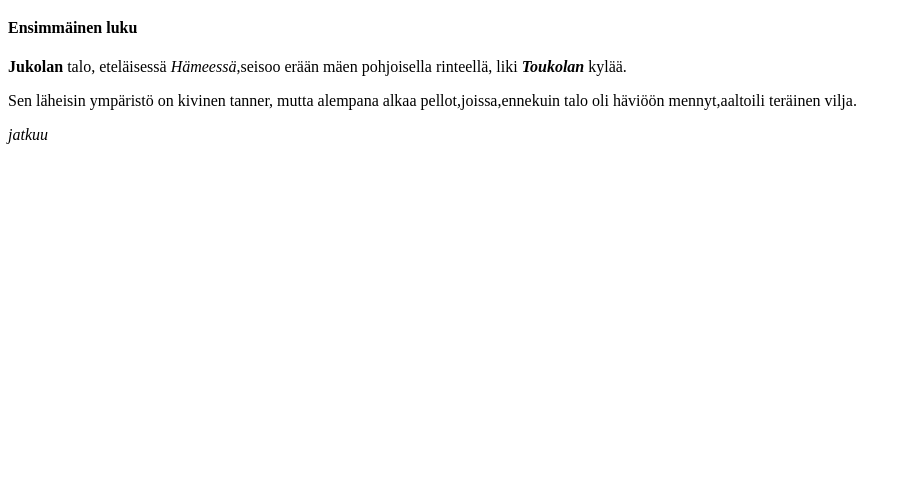
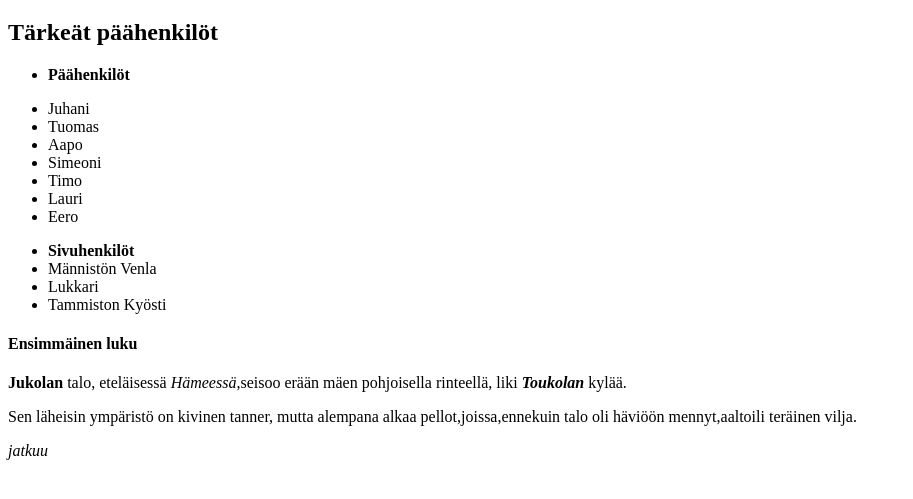
Before and after one commit to MutsisPanija/Htmlsivu, a plain HTML site: page index.html in a window 1280 px wide. Shown: the part 61-560 px from the top of the page, without its empty margins (0-913 px from the left). Drawn offline with Linux system fonts and the light colour scheme.

Commit message:
taas uus

```diff
--- a/index.html
+++ b/index.html
@@ -10,6 +10,22 @@
   <!--Tee tehtävät tänne-->
 </body>
 <h1>Seitsemän veljestä</h1>
+<h2>Tärkeät päähenkilöt</h2>
+<strong><ul><li>Päähenkilöt</li></ul></strong>
+<ul>
+  <li>Juhani</li>
+  <li>Tuomas</li>
+  <li>Aapo</li>
+  <li>Simeoni</li>
+  <li>Timo</li>
+  <li>Lauri</li>
+  <li>Eero</li>
+</ul>
+<strong><ul><li>Sivuhenkilöt</li></strong>
+  <li>Männistön Venla</li>
+  <li>Lukkari</li>
+  <li>Tammiston Kyösti</li>
+</ul>
 <h4>Ensimmäinen luku</h4>
 <p><strong>Jukolan</strong> talo, eteläisessä <em>Hämeessä</em>,seisoo erään mäen pohjoisella rinteellä, liki <strong><em>Toukolan</em></strong> kylää. </p>
 <p>Sen läheisin ympäristö on kivinen tanner, mutta alempana alkaa pellot,joissa,ennekuin talo oli häviöön mennyt,aaltoili teräinen vilja.</p>
```
